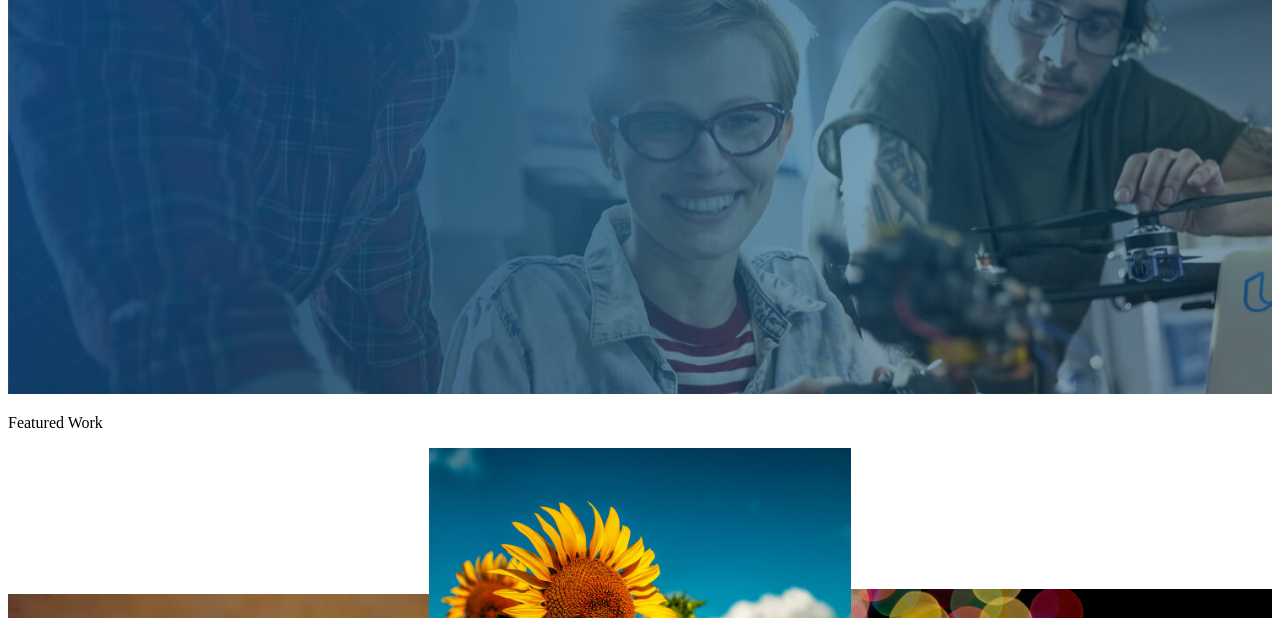
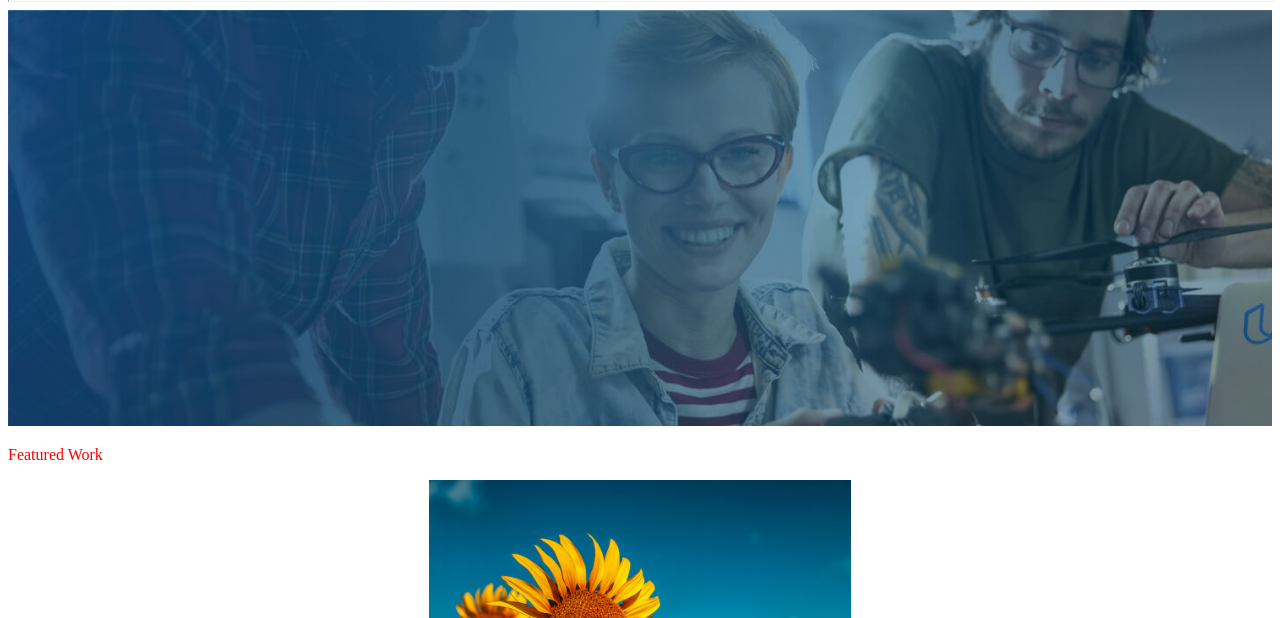
Before and after one commit to dchwojko/build_a_portfolio_site, a plain HTML site: page index.html in a window 1280 px wide. Shown: the part 127-745 px from the top of the page. Drawn offline with Linux system fonts and the light colour scheme.

Commit message:
add stylesheet link to <head> making css styling functional

```diff
--- a/index.html
+++ b/index.html
@@ -4,6 +4,7 @@
         <title>Build a Portfolio Site (Udacity - Project #1)</title>
         <meta name="viewport" content="width=device-width, initial-scale=1.0">
         <meta charset="utf-8">
+        <link rel='stylesheet' href='css/main.css'/>
     </head>
     <body>
         <div id="top" style="width: 100%;">
```
